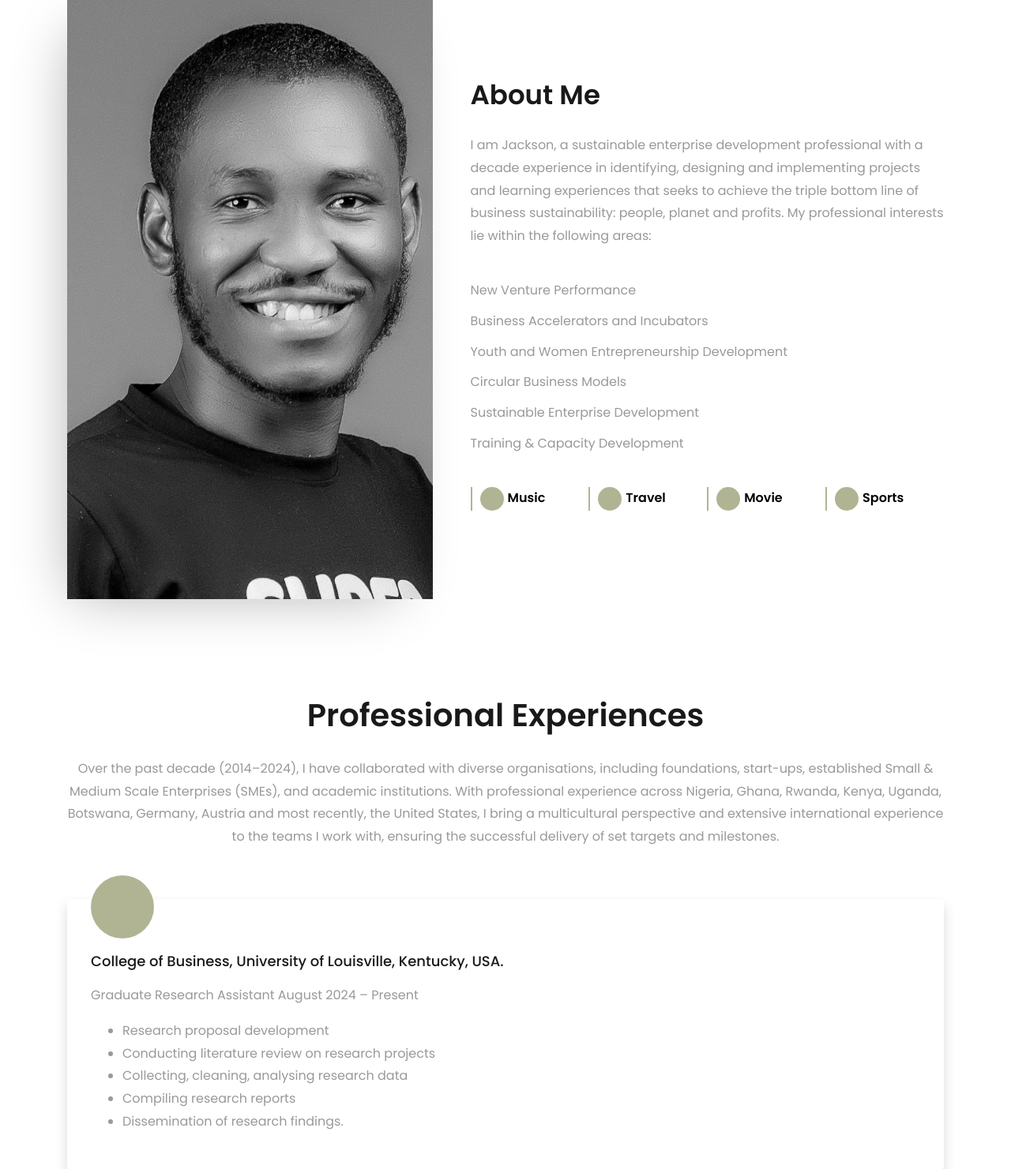
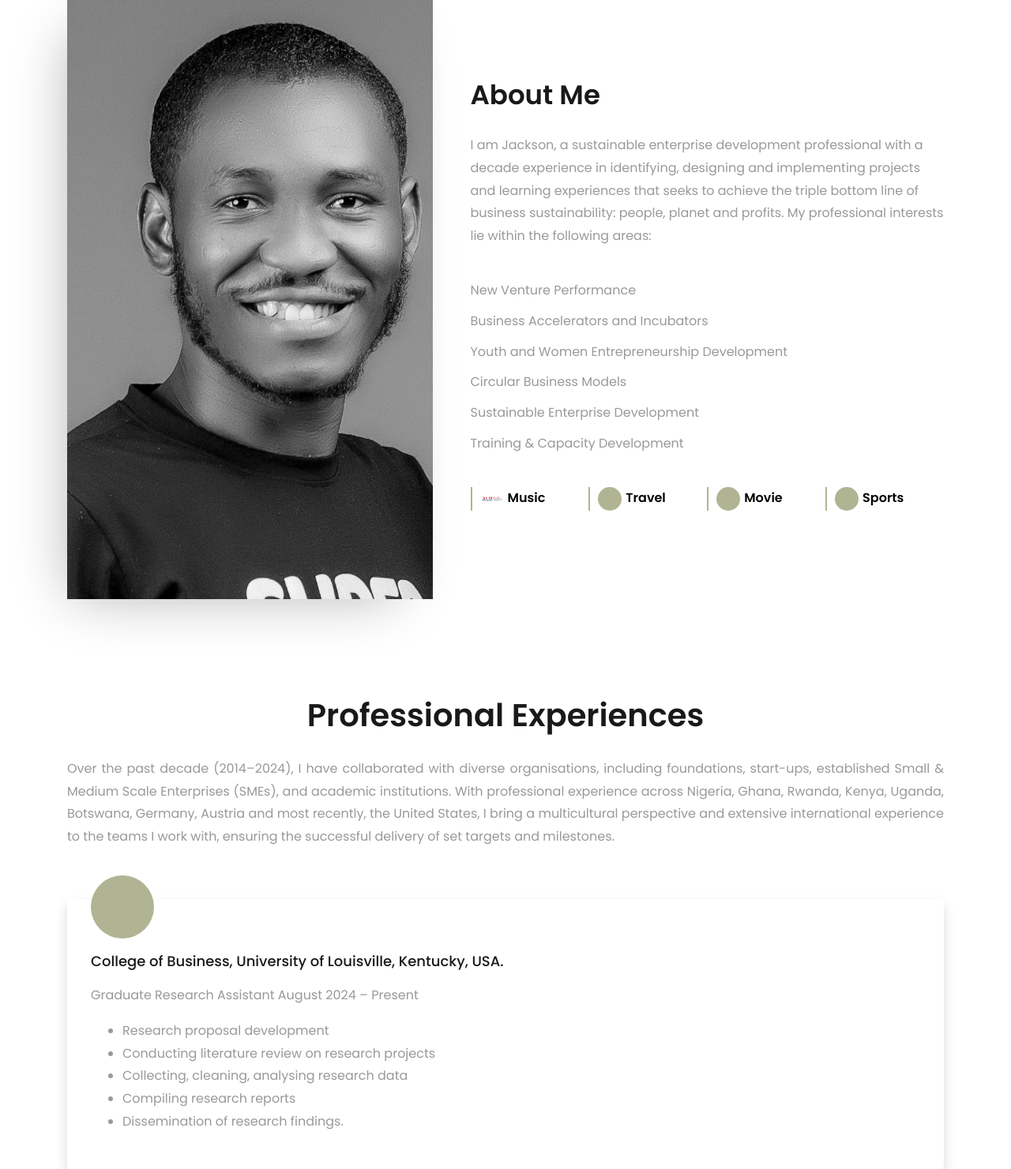
Before and after one commit to princesszion/JacksonPortfolio, a Django app: template myblog/templates/index.html in a window 1280 px wide. Shown: the part 911-2392 px from the top of the page at 79% size. Run offline with Django 5.2, Linux system fonts and the light colour scheme; the template is opened without the code that fills it: values that come from a table or form of the project are taken from there, others are empty; data comes from the database, SQL or seed files in the repository; some libraries are stand-ins or nearby versions; some web fonts are replaced.

Commit message:
adding logos

```diff
--- a/myblog/templates/index.html
+++ b/myblog/templates/index.html
@@ -101,8 +101,9 @@
 							<div class="col-md-12">
 								<div class="my-interest d-lg-flex w-100">
 									<div class="interest-wrap d-flex align-items-center">
-										<div class="icon d-flex align-items-center justify-content-center">
-											<span class="flaticon-listening"></span>
+										<div class="icon d-flex align-items-center justify-content-center" style="background-color: #fff;">
+											<img src="{% static 'blog/images/logo1.png' %}" alt="Description of the image" style="width:100%; height:10px;">
+
 										</div>
 										<div class="text">Music</div>
 									</div>
@@ -140,7 +141,7 @@
 				<div class="col-md-12 heading-section text-center ftco-animate mb-5">
 					<span class="subheading"></span>
 					<h2 class="mb-4">Professional Experiences</h2>
-					<p>Over the past decade (2014–2024), I have collaborated with diverse organisations, including foundations, start-ups, established Small & Medium Scale Enterprises (SMEs), and academic institutions. With professional experience across Nigeria, Ghana, Rwanda, Kenya, Uganda, Botswana, Germany, Austria and most recently, the United States, I bring a multicultural perspective and extensive international experience to the teams I work with, ensuring the successful delivery of set targets and milestones.
+					<p style="text-align:justify ;">Over the past decade (2014–2024), I have collaborated with diverse organisations, including foundations, start-ups, established Small & Medium Scale Enterprises (SMEs), and academic institutions. With professional experience across Nigeria, Ghana, Rwanda, Kenya, Uganda, Botswana, Germany, Austria and most recently, the United States, I bring a multicultural perspective and extensive international experience to the teams I work with, ensuring the successful delivery of set targets and milestones.
 
 					</p>
 				</div>
@@ -741,7 +742,7 @@
 				</div>
 				<div class="col-md">
 					<div class="ftco-footer-widget mb-4">
-						<h2 class="ftco-heading-2">Services</h2>
+						<h2 class="ftco-heading-2">Professional Interest</h2>
 						<ul class="list-unstyled">
 							<li><a href="#services-section"><span class="fa fa-chevron-right mr-2"></span>New Venture Performance</a></li>
 							<li><a href="#services-section"><span class="fa fa-chevron-right mr-2"></span>Business Accelerators and Incubators</a></li>
--- a/myblog/urls.py
+++ b/myblog/urls.py
@@ -15,7 +15,7 @@ from django.urls import path
 from . import views
 
 urlpatterns = [
-    path('home/', views.home, name='home'),  # Make home page load on base URL
+    path('', views.home, name='home'),  # Make home page load on base URL
     path('blog/', views.blog_list, name='blog_list'),
     path('<int:pk>/', views.blog_detail, name='blog_detail'),
     path('create/', views.blog_create, name='blog_create'),
```
Also changed, not shown: myblog/static/blog/images/about-1.jpg (deleted), myblog/static/blog/images/about.jpg (deleted), myblog/static/blog/images/author.png (deleted), myblog/static/blog/images/bg_1.jpg (deleted), myblog/static/blog/images/bg_2.jpg (deleted), myblog/static/blog/images/bg_3.jpg (deleted), myblog/static/blog/images/bg_4.jpg (deleted), myblog/static/blog/images/logo1.png (added).
